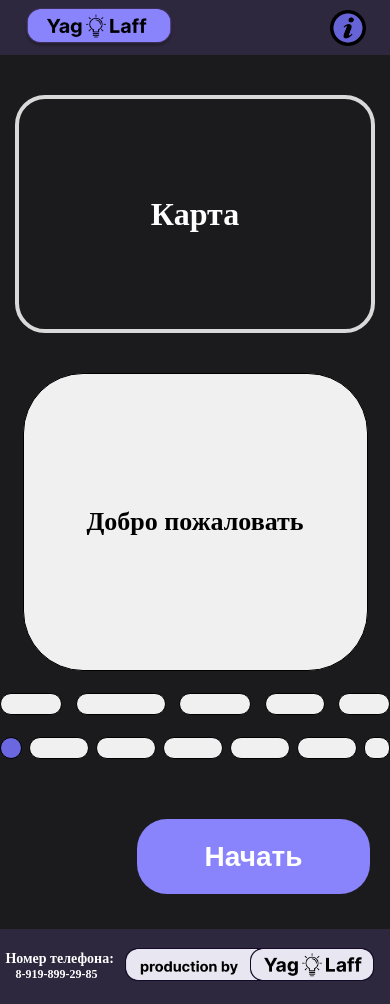
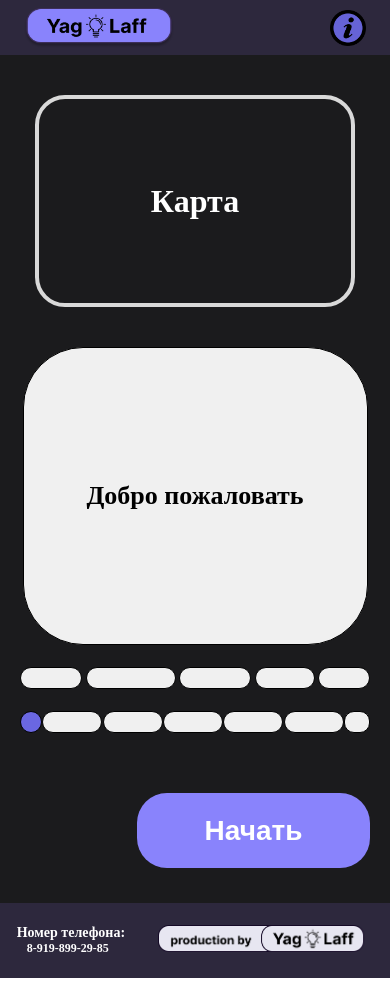
Before and after one commit to LavDaDi/YagLaff-quest, a plain HTML site: page index.html in a window 390 px wide. After the commit the page ends 978 px from the top, so only its background shows below. Drawn offline with Linux system fonts and the light colour scheme.

Commit message:
Update style.css

```diff
--- a/style.css
+++ b/style.css
@@ -374,8 +374,8 @@ html,body{
     }
 
     .map_block {
-        height: 238px;
-        width: 360px;
+        height: 212px;
+        width: 320px;
     }
 
     .task1{
@@ -404,7 +404,7 @@ html,body{
     }
 
     .progres_bar_qrs{
-        max-width: 390px;
+        max-width: 350px;
     }
 
     .home {
@@ -438,7 +438,7 @@ html,body{
     }
 
     .full_prograee_bar{
-        max-width: 390px;
+        max-width: 350px;
         margin: 22px auto 0px;
     }
 
@@ -468,6 +468,6 @@ html,body{
     }
 
     .img_logo_daun {
-        max-width: 260px;
+        max-width: 215px;
     }
 }
```
